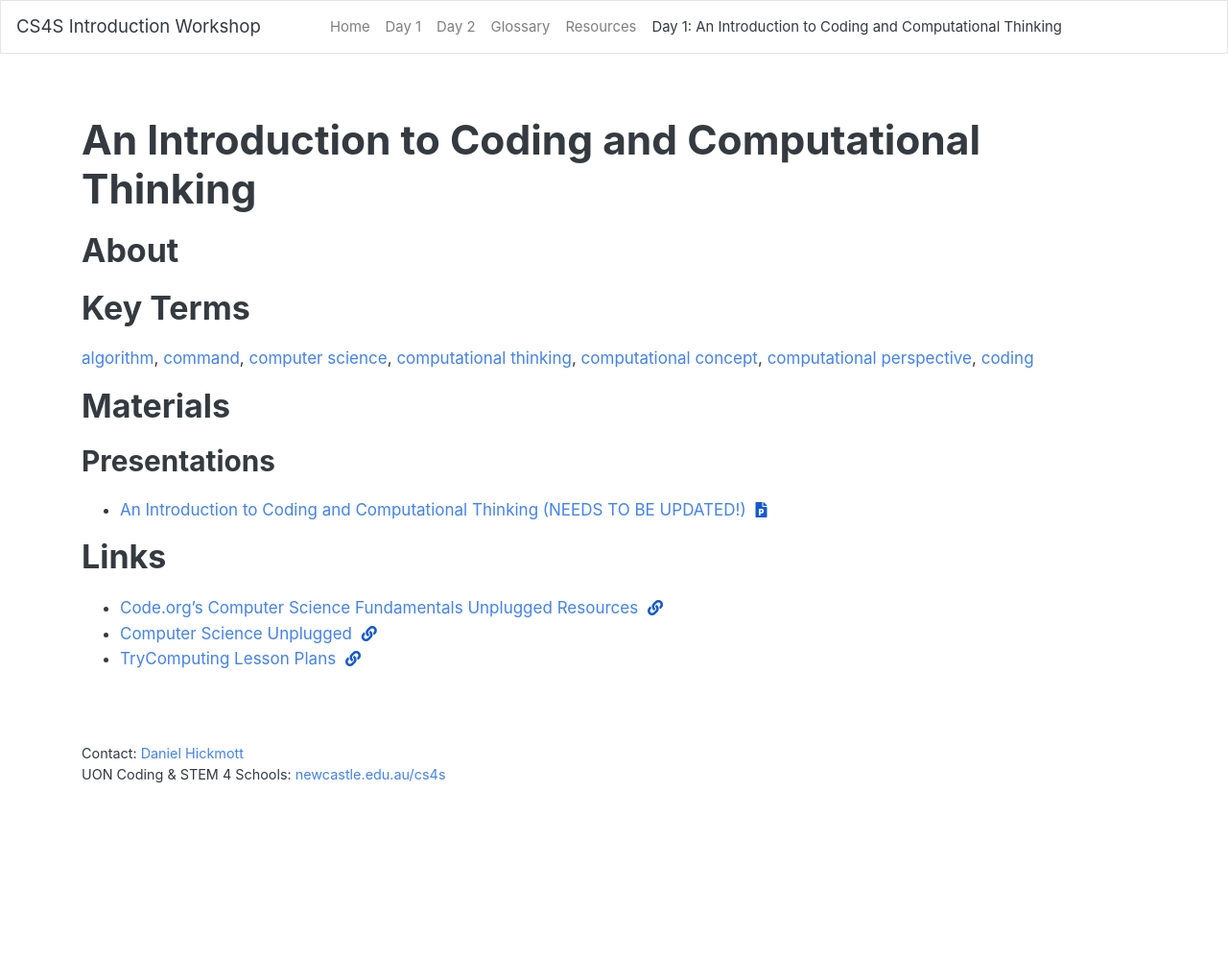
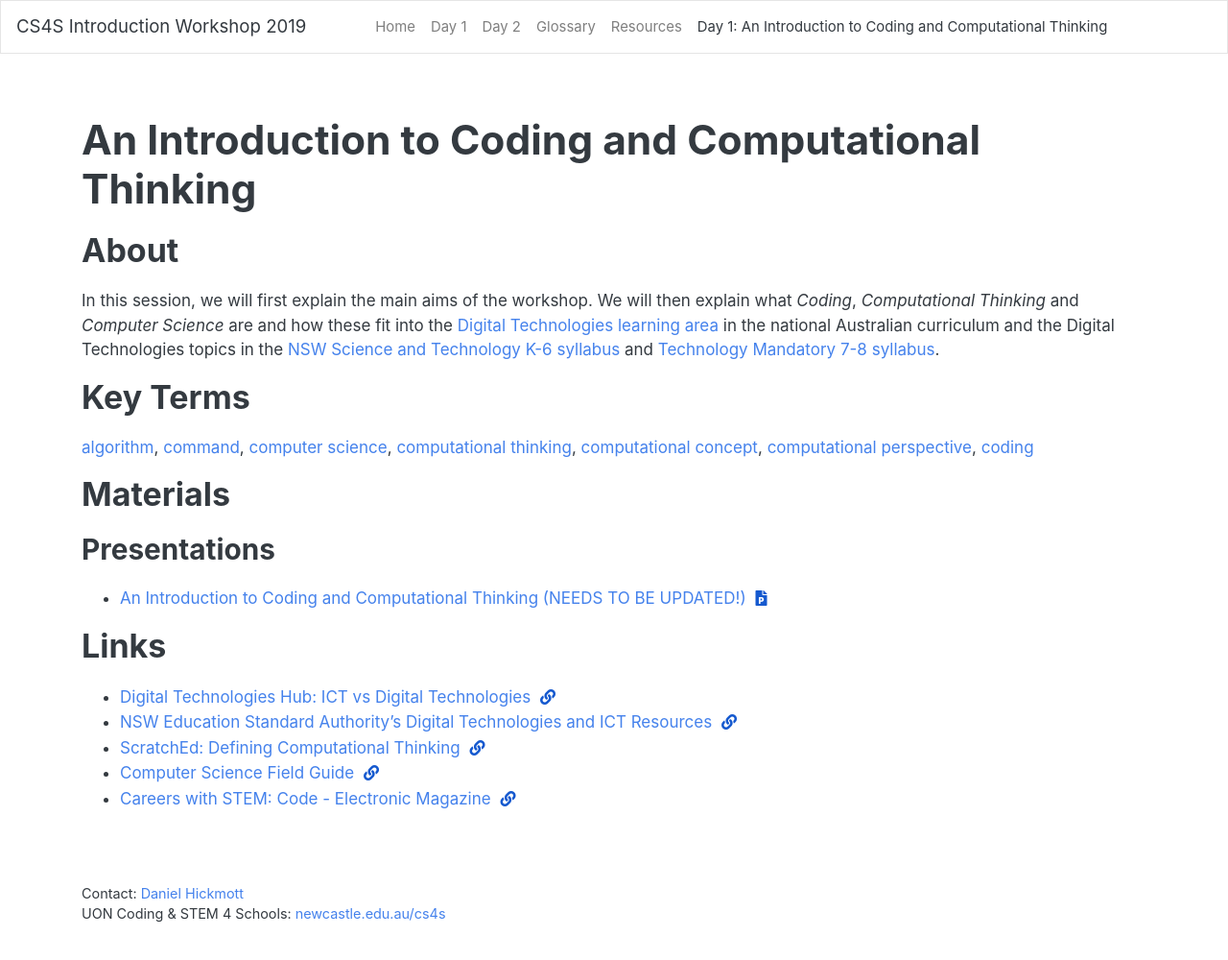
Before and after one commit to cs4s/intro-2019, a Jekyll site: the page built from day1/introduction/index.md, in a window 1280 px wide and 1037 px high. Shown: the top 1000 px of the window at 96% size. Built offline with Jekyll 4.4.1, drawn with Linux system fonts in a browser that asks for light colours.

Commit message:
Updates introduction session content

```diff
--- a/_config.yml
+++ b/_config.yml
@@ -6,7 +6,7 @@
 # 'jekyll serve'. If you change this file, please restart the server process.
 
 # Site settings
-title: "UON CS4S Introduction Workshop"
+title: "UON CS4S Introduction Workshop 2019"
 email: "daniel.hickmott@uon.edu.au"
 contact: "Daniel Hickmott"
 baseurl: "/intro-2019"
--- a/_includes/header.html
+++ b/_includes/header.html
@@ -4,7 +4,7 @@
 <div id = "navigation-header">
   <nav class="navbar navbar-expand-md fixed-top navbar-light bg-light">
     <a class="navbar-brand" href="{{ site.baseurl | append: '/' }}">
-      CS4S Introduction Workshop
+      CS4S Introduction Workshop 2019
     </a>
     <button class="navbar-toggler" type="button" data-toggle="collapse" data-target="#navbarCollapse" aria-controls="navbarCollapse" aria-expanded="false" aria-label="Toggle navigation">
       <span class="navbar-toggler-icon"></span>
--- a/day1/introduction/index.md
+++ b/day1/introduction/index.md
@@ -6,6 +6,8 @@ title: 'Day 1: An Introduction to Coding and Computational Thinking'
 # An Introduction to Coding and Computational Thinking
 
 ## About
+
+In this session, we will first explain the main aims of the workshop. We will then explain what *Coding*, *Computational Thinking* and *Computer Science* are and how these fit into the [Digital Technologies learning area](https://www.australiancurriculum.edu.au/f-10-curriculum/technologies/digital-technologies/){: target="_blank" } in the national Australian curriculum and the Digital Technologies topics in the [NSW Science and Technology K-6 syllabus](https://educationstandards.nsw.edu.au/wps/portal/nesa/k-10/learning-areas/science/science-and-technology-k-6-new-syllabus){: target="_blank" } and [Technology Mandatory 7-8 syllabus](https://educationstandards.nsw.edu.au/wps/portal/nesa/k-10/learning-areas/technologies/technology-mandatory){: target="_blank" }.
 
 ## Key Terms
 
@@ -19,6 +21,8 @@ title: 'Day 1: An Introduction to Coding and Computational Thinking'
 
 ## Links
 
-- [Code.org's Computer Science Fundamentals Unplugged Resources](https://code.org/curriculum/unplugged){:target="_blank"} <i class="fas fa-link session-icon"></i>
-- [Computer Science Unplugged](https://csunplugged.org/en/){:target="_blank"} <i class="fas fa-link session-icon"></i>
-- [TryComputing Lesson Plans](http://www.trycomputing.org/inspire){:target="_blank"} <i class="fas fa-link session-icon"></i>
+- [Digital Technologies Hub: ICT vs Digital Technologies](https://www.digitaltechnologieshub.edu.au/teachers/australian-curriculum/ict-vs-digital-technologies){:target="_blank"} <i class="fas fa-link session-icon"></i>
+- [NSW Education Standard Authority's Digital Technologies and ICT Resources](https://educationstandards.nsw.edu.au/wps/portal/nesa/k-10/learning-areas/technologies/coding-across-the-curriculum){:target="_blank"} <i class="fas fa-link session-icon"></i>
+- [ScratchEd: Defining Computational Thinking](http://scratched.gse.harvard.edu/ct/defining.html){:target="_blank"} <i class="fas fa-link session-icon"></i>
+- [Computer Science Field Guide](https://csfieldguide.org.nz/en/){:target="_blank"} <i class="fas fa-link session-icon"></i>
+- [Careers with STEM: Code - Electronic Magazine](https://issuu.com/refractionmedia/docs/cws_code18_issuu){:target="_blank"} <i class="fas fa-link session-icon"></i>
```
